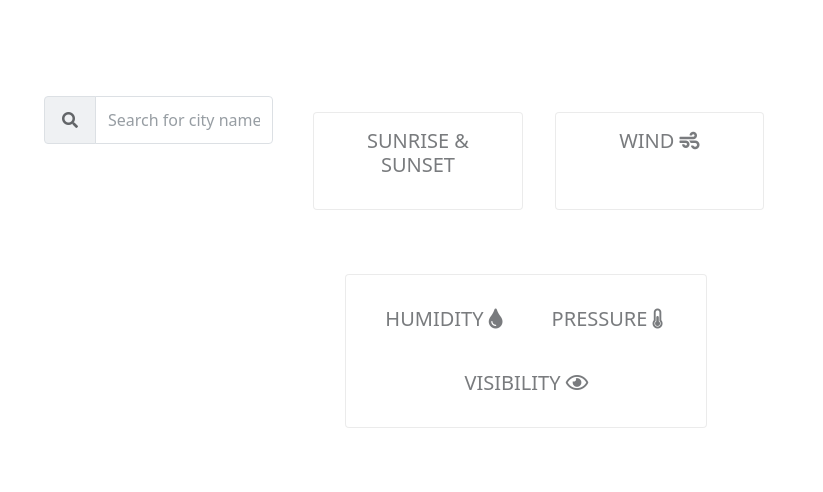
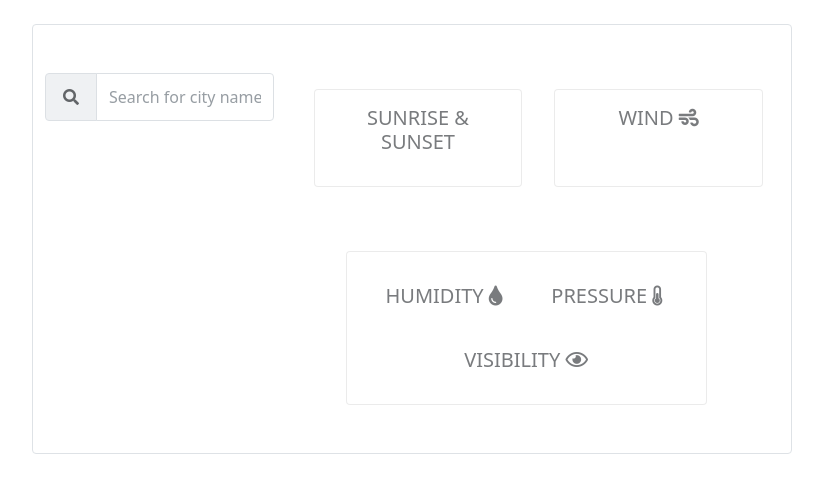
Before and after one commit to santhosh8857/Weather-Forecast, a plain HTML site: page index.html in a window 1280 px wide. Shown: the whole page, without its empty margins (228-1051 px from the left). Drawn offline with nearby package versions, Linux system fonts and the light colour scheme; no server answers.

Commit message:
Update index.html

```diff
--- a/index.html
+++ b/index.html
@@ -44,8 +44,8 @@
    <div class="container">
       <div class="row">
          <div class="col-2"></div>
-         <div class="col-8 mt-5">
-            <div class="row" id="main-bg">
+         <div class="col-8 mt-4">
+            <div class="row border rounded" id="main-bg">
                <div class="col-4">
                   <!-- Input field search -->
                   <form>
```
